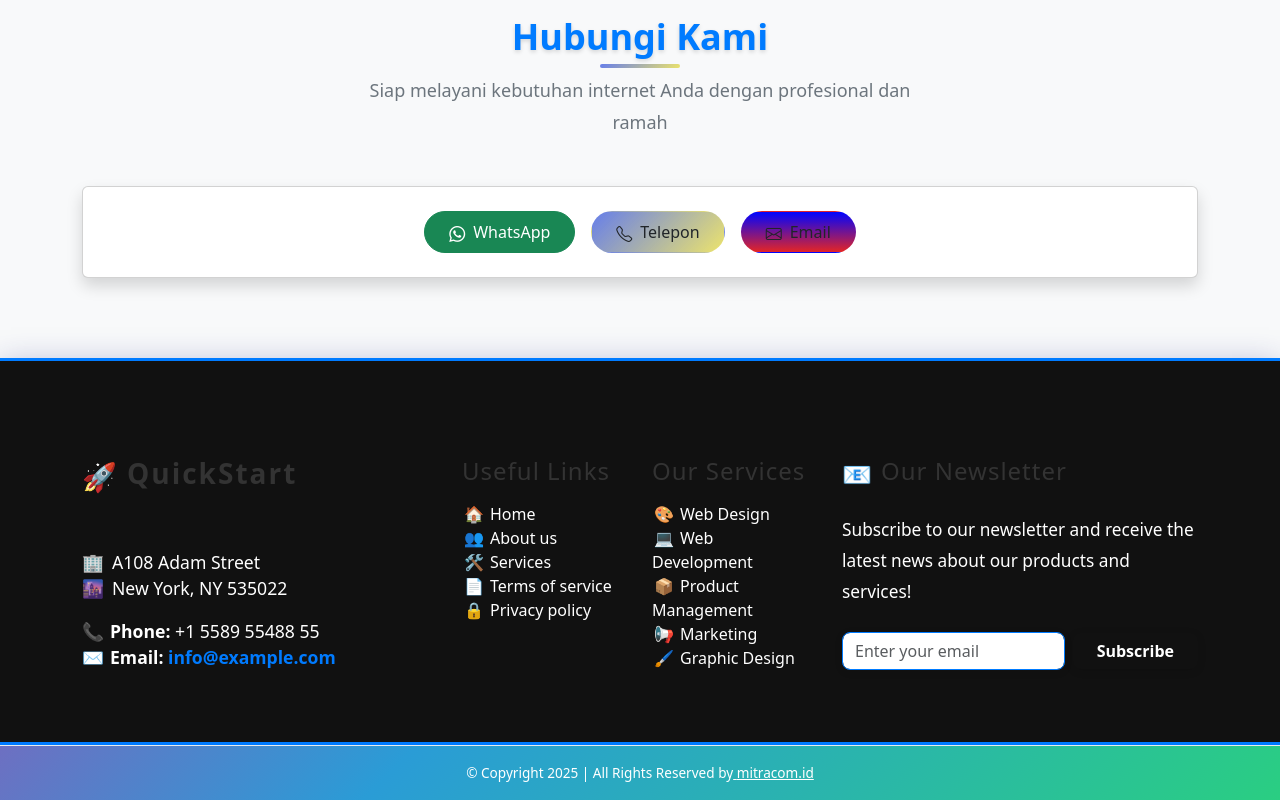
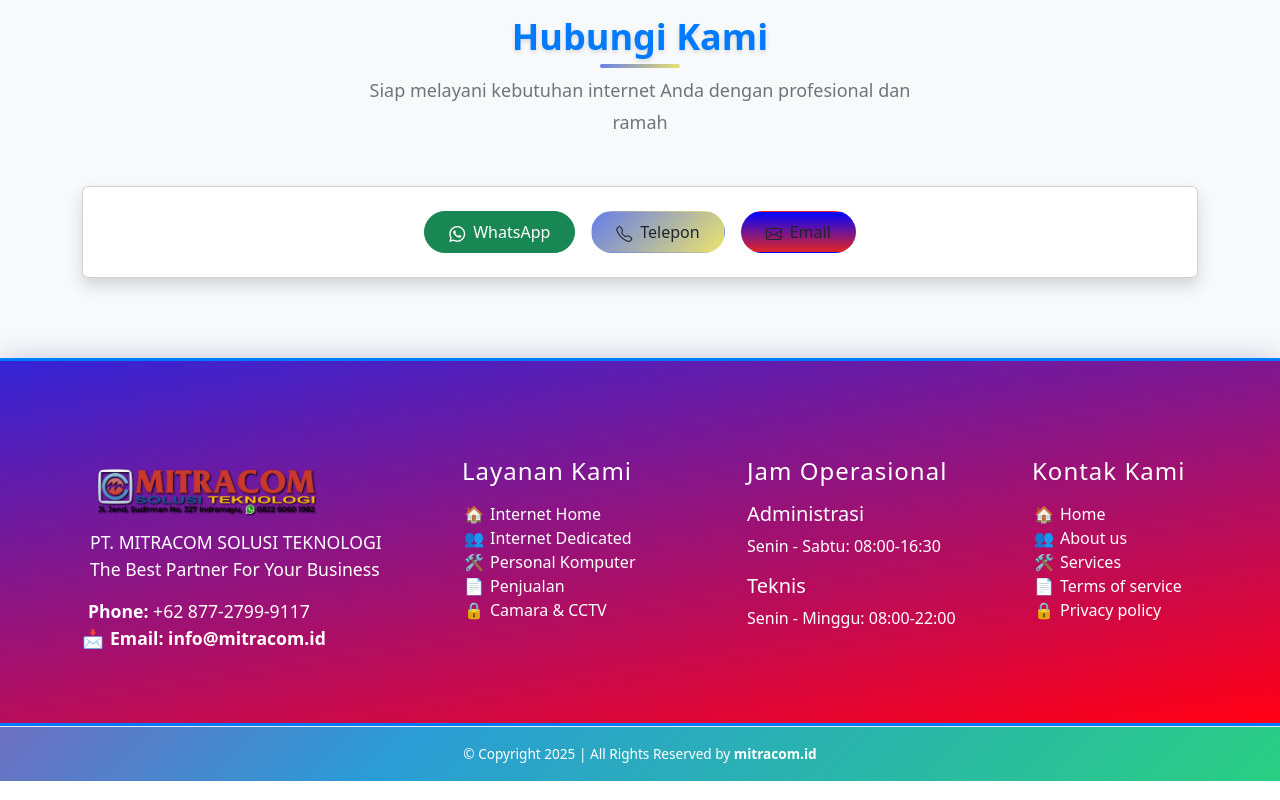
Before and after one commit to bisaterusboy/bisaterusboy.github.io, a React (Vite) app: page / in a window 1280 px wide. Shown: the part 2943-3743 px from the top of the page. Built offline with nearby package versions, Linux system fonts and the light colour scheme.

Commit message:
update footer

```diff
--- /dev/null
+++ b/src/assets/css/footer.css
@@ -0,0 +1,168 @@
+.info {
+  background: #111;
+  border-top: 3px solid #007bff;
+  border-bottom: 3px solid #007bff;
+  box-shadow: 0 8px 32px 0 rgba(31, 38, 135, 0.37);
+  color: #eee;
+}
+.footer {
+  background: #222;
+  color: #eee;
+  padding: 1rem 0;
+  font-size: 0.95rem;
+}
+.footer-link {
+  color: #eee;
+  text-decoration: none;
+  border-bottom: 2px solid transparent;
+  transition: color 0.3s, border-bottom 0.3s;
+}
+.footer-link:hover {
+  color: #007bff;
+  border-bottom: 2px solid #007bff;
+}
+.footer-contact {
+  font-size: 1.1rem;
+  color: #ccc;
+}
+.sitename {
+  font-weight: bold;
+  color: #ffd700;
+  text-decoration: none;
+}
+#credit-kiri, #credit-kanan {
+  display: inline-block;
+  vertical-align: top;
+  margin-right: 2rem;
+}
+@media (max-width: 768px) {
+  #credit-kiri, #credit-kanan {
+    display: block;
+    margin-right: 0;
+    margin-bottom: 0.5rem;
+  }
+}
+
+/* ===== FOOTER CREDIT SECTION ===== */
+#footer-credit {
+  background: linear-gradient(
+    -45deg,
+    var(--primary-color),
+    var(--accent-color),
+    var(--secondary-color),
+    var(--primary-dark),
+    var(--accent-dark),
+    var(--primary-light)
+  );
+  background-size: 400% 400%;
+  animation: Gradient 15s ease infinite;
+  position: relative;
+  line-height: 1.6em;
+  text-align: center;
+  overflow: hidden;
+  clear: both;
+  margin: 0 auto;
+  padding: 1rem;
+  display: block;
+  font-size: 85%;
+  color: var(--text-light);
+  border-top: 1px solid var(--border-color);
+}
+
+/* Dark mode footer credit */
+[data-theme="dark"] #footer-credit {
+  background: linear-gradient(
+    -45deg,
+    var(--primary-color),
+    var(--accent-color),
+    var(--secondary-color),
+    var(--primary-dark),
+    var(--accent-dark),
+    var(--primary-light)
+  );
+  background-size: 400% 400%;
+  animation: Gradient 15s ease infinite;
+  color: var(--text-light);
+  border-top: 1px solid var(--border-color);
+}
+
+/* Light mode footer credit */
+ #footer-credit {
+  /* background: linear-gradient(
+    -45deg,
+    var(--primary-color),
+    var(--accent-color),
+    var(--secondary-color),
+    var(--primary-dark),
+    var(--accent-dark),
+    var(--primary-light)
+  ); */
+   background: linear-gradient(-45deg, #2ad674, #2a9cd6, #d62aa2, #e52971, #38b3e0, #e53bb2);
+  background-size: 400% 400%;
+  animation: Gradient 15s ease infinite;
+  color: var(--text-light);
+  border-top: 1px solid var(--border-color);
+}
+
+#footer-top {
+    background:linear-gradient(351deg, #ffc107, #ff0018, #3025db, #ffc107, #843be5);
+    background-size: 400% 400%;
+    -webkit-animation: Gradient 15s ease infinite;
+    -moz-animation: Gradient 15s ease infinite;
+    animation: Gradient 15s ease infinite;
+}
+
+#footer-credit,
+#menutop {
+  position: relative;
+  max-width: 100%;
+}
+
+#credit-kiri {
+  float: left;
+  text-align: left;
+  color: var(--text-light);
+  transition: var(--transition);
+}
+
+#credit-kanan {
+  float: right;
+  text-align: right;
+  color: var(--text-light);
+  transition: var(--transition);
+}
+
+#credit-kanan a,
+#credit-kiri a {
+  color: var(--text-light);
+  text-decoration: none;
+  transition: var(--transition);
+  padding: 0.25rem 0.5rem;
+  border-radius: var(--border-radius);
+}
+
+#credit-kanan a:hover,
+#credit-kiri a:hover {
+  color: #e8ff00;
+  background-color: rgba(255, 255, 255, 0.1);
+  text-decoration: none;
+  transform: translateY(-1px);
+}
+
+/* Dark mode link hover */
+[data-theme="dark"] #credit-kanan a:hover,
+[data-theme="dark"] #credit-kiri a:hover {
+  color: #e8ff00;
+  background-color: rgba(255, 255, 255, 0.15);
+  text-decoration: none;
+  transform: translateY(-1px);
+}
+
+/* Light mode link hover */
+[data-theme="light"] #credit-kanan a:hover,
+[data-theme="light"] #credit-kiri a:hover {
+  color: #e8ff00;
+  background-color: rgba(255, 255, 255, 0.1);
+  text-decoration: none;
+  transform: translateY(-1px);
+}
--- a/src/components/Footer.jsx
+++ b/src/components/Footer.jsx
@@ -1,11 +1,15 @@
 import React from "react";
+import "../assets/css/Footer.css"; // Assuming you have a CSS file for Footer styles
 import ScrollToTopButton from "./ScrollToTopBotton";
+
+import eLogo1 from "../assets/img/eslog2.png";
+
 
 const Footer = () => {
   const currentYear = new Date().getFullYear();
   return (
     <>
-      <div
+     <div
         className="info pt-5 pb-4"
         style={{
           backgroundColor: "#111",
@@ -13,37 +17,113 @@ const Footer = () => {
           borderBottom: "3px solid var(--primary-color)",
           boxShadow: "0 8px 32px 0 rgba(31, 38, 135, 0.37)",
         }}
+        id="footer-top"
       >
         <div className="container">
           <div className="row gy-4">
             <div className="col-lg-4 col-md-6">
               <div className="py-5 h-100 d-flex flex-column justify-content-between">
-                <h3 className="fw-bold mb-3" style={{ color: "var(--text-primary)", letterSpacing: "2px" }}>
-                  <span style={{ verticalAlign: "middle", marginRight: "8px" }}>🚀</span>QuickStart
-                </h3>
+                <div className="mb-3" style={{ height: "40px" }}> {/* Container untuk logo */}
+                  <img src={eLogo1} alt="Logo" style={{
+                    width: "70%", height: "70px"
+                    }}
+
+                  />
+                </div>
                 <address className="footer-contact pt-3 mb-0" style={{ color: "var(--text-light)", fontSize: "1.1rem" }}>
-                  <div><span style={{ marginRight: "8px" }}>🏢</span>A108 Adam Street</div>
-                  <div><span style={{ marginRight: "8px" }}>🌆</span>New York, NY 535022</div>
+                  <div><span style={{ marginRight: "8px" }}></span>PT. MITRACOM SOLUSI TEKNOLOGI </div>
+                  <div><span style={{ marginRight: "8px" }}></span>The Best Partner For Your Business</div>
                   <div className="mt-3">
-                    <strong><span style={{ marginRight: "6px" }}>📞</span>Phone:</strong> <span>+1 5589 55488 55</span>
+                    <strong><span style={{ marginRight: "6px" }}></span>Phone:</strong> <span>+62 877-2799-9117</span>
                   </div>
                   <div>
-                    <strong><span style={{ marginRight: "6px" }}>✉️</span>Email:</strong>{" "}
+                    <strong><span style={{ marginRight: "6px" }}>📩</span>Email:</strong>{" "}
                     <a
-                      href="mailto:info@example.com"
-                      style={{ color: "var(--primary-color)", textDecoration: "none", fontWeight: "bold" }}
+                      href="mailto:info@mitracom.id"
+                      style={{ color: "#fff", textDecoration: "none", fontWeight: "bold" }}
                     >
-                      info@example.com
+                      info@mitracom.id
                     </a>
                   </div>
                 </address>
               </div>
             </div>
 
-            <div className="col-lg-2 col-md-3">
+            <div className="col-lg-3 col-md-4">
               <div className="py-5 h-100">
-                <h4 className="mb-3" style={{ color: "var(--text-primary)", letterSpacing: "1px" }}>Useful Links</h4>
+                <h4 className="mb-3" style={{ color: "#fff", letterSpacing: "1px" }}>Layanan Kami</h4>
                 <ul className="list-unstyled mb-0">
+                    {[
+                      { name: "Internet Home", icon: "🏠", link: "/" },
+                      { name: "Internet Dedicated", icon: "👥", link: "/about" },
+                      { name: "Personal Komputer", icon: "🛠️", link: "/services" },
+                      { name: "Penjualan", icon: "📄", link: "/terms-of-service" },
+                      { name: "Camara & CCTV", icon: "🔒", link: "/privacy-policy" },
+                    ].map((item, idx) => (
+                      <li key={idx}>
+                        <a
+                          href={item.link}
+                          className="footer-link"
+                          style={{
+                            color: "var(--text-light)",
+                            textDecoration: "none",
+                            transition: "color 0.3s, border-bottom 0.3s",
+                            borderBottom: "2px solid transparent",
+                            paddingLeft: "2px",
+                          }}
+                          onMouseOver={e => {
+                            e.target.style.color = "var(--primary-color)";
+                            e.target.style.borderBottom = "2px solid var(--primary-color)";
+                          }}
+                          onMouseOut={e => {
+                            e.target.style.color = "var(--text-light)";
+                            e.target.style.borderBottom = "2px solid transparent";
+                          }}
+                        >
+                          <span style={{ marginRight: "6px" }}>{item.icon}</span>{item.name}
+                        </a>
+                      </li>
+                    ))}
+                </ul>
+              </div>
+            </div>
+
+            <div className="col-lg-3 col-md-4">
+              <div className="py-5 h-100">
+                <h4 className="mb-3" style={{ color: "#fff", letterSpacing: "1px" }}>
+
+                  Jam Operasional
+                </h4>
+                <div className="operational-hours">
+                  <div className="mb-3">
+                    <h5 style={{ color: "#fff", marginBottom: "8px" }}>
+
+                      Administrasi
+                    </h5>
+                    <div style={{ color: "var(--text-light)" }}>
+                      <div>
+                        Senin - Sabtu: <span style={{ fontWeight: "500" }}>08:00-16:30</span>
+                      </div>
+                    </div>
+                  </div>
+                  <div>
+                    <h5 style={{ color: "#fff", marginBottom: "8px" }}>
+                      Teknis
+                    </h5>
+                    <div style={{ color: "var(--text-light)" }}>
+                      <div>
+                        Senin - Minggu: <span style={{ fontWeight: "500" }}>08:00-22:00</span>
+                      </div>
+                    </div>
+                  </div>
+                </div>
+              </div>
+            </div>
+
+            <div className="col-lg-2 col-md-12">
+              <div className="py-5 h-8 d-flex flex-column justify-content-between">
+                <h4 className="mb-3" style={{ color: "#fff", letterSpacing: "1px" }}>Kontak Kami</h4>
+                              <ul className="list-unstyled mb-0">
                     {[
                       { name: "Home", icon: "🏠", link: "/" },
                       { name: "About us", icon: "👥", link: "/about" },
@@ -76,86 +156,6 @@ const Footer = () => {
                       </li>
                     ))}
                 </ul>
-              </div>
-            </div>
-
-            <div className="col-lg-2 col-md-3">
-              <div className="py-5 h-100">
-                <h4 className="mb-3" style={{ color: "var(--text-primary)", letterSpacing: "1px" }}>Our Services</h4>
-                <ul className="list-unstyled mb-0">
-                  {[
-                    { name: "Web Design", icon: "🎨" },
-                    { name: "Web Development", icon: "💻" },
-                    { name: "Product Management", icon: "📦" },
-                    { name: "Marketing", icon: "📢" },
-                    { name: "Graphic Design", icon: "🖌️" },
-                  ].map((item, idx) => (
-                    <li key={idx}>
-                      <a
-                        href="#"
-                        className="footer-link"
-                        style={{
-                          color: "var(--text-light)",
-                          textDecoration: "none",
-                          transition: "color 0.3s, border-bottom 0.3s",
-                          borderBottom: "2px solid transparent",
-                          paddingLeft: "2px",
-                        }}
-                        onMouseOver={e => {
-                          e.target.style.color = "var(--primary-color)";
-                          e.target.style.borderBottom = "2px solid var(--primary-color)";
-                        }}
-                        onMouseOut={e => {
-                          e.target.style.color = "var(--text-light)";
-                          e.target.style.borderBottom = "2px solid transparent";
-                        }}
-                      >
-                        <span style={{ marginRight: "6px" }}>{item.icon}</span>{item.name}
-                      </a>
-                    </li>
-                  ))}
-                </ul>
-              </div>
-            </div>
-
-            <div className="col-lg-4 col-md-12">
-              <div className="py-5 h-100 d-flex flex-column justify-content-between">
-                <h4 className="mb-3" style={{ color: "var(--text-primary)", letterSpacing: "1px" }}>
-                  <span style={{ verticalAlign: "middle", marginRight: "8px" }}>📧</span>Our Newsletter
-                </h4>
-                <p className="mb-3" style={{ color: "var(--text-light)", fontSize: "1.08rem" }}>
-                  Subscribe to our newsletter and receive the latest news about our products and services!
-                </p>
-                <form className="d-flex gap-2 align-items-center" autoComplete="off">
-                  <label htmlFor="newsletter-email" className="visually-hidden">Email address</label>
-                  <input
-                    id="newsletter-email"
-                    type="email"
-                    className="form-control"
-                    placeholder="Enter your email"
-                    required
-                    style={{
-                      backgroundColor: "var(--bg-card)",
-                      borderColor: "var(--primary-color)",
-                      color: "var(--text-primary)",
-                      borderRadius: "8px",
-                      boxShadow: "0 2px 8px rgba(0,0,0,0.08)",
-                    }}
-                  />
-                  <button
-                    type="submit"
-                    className="btn btn-primary px-4"
-                    style={{
-                      background: "linear-gradient(90deg, var(--primary-color) 60%, var(--bg-dark) 100%)",
-                      border: "none",
-                      borderRadius: "8px",
-                      fontWeight: "bold",
-                      boxShadow: "0 2px 8px rgba(0,0,0,0.12)",
-                    }}
-                  >
-                    Subscribe
-                  </button>
-                </form>
               </div>
             </div>
           </div>
```
